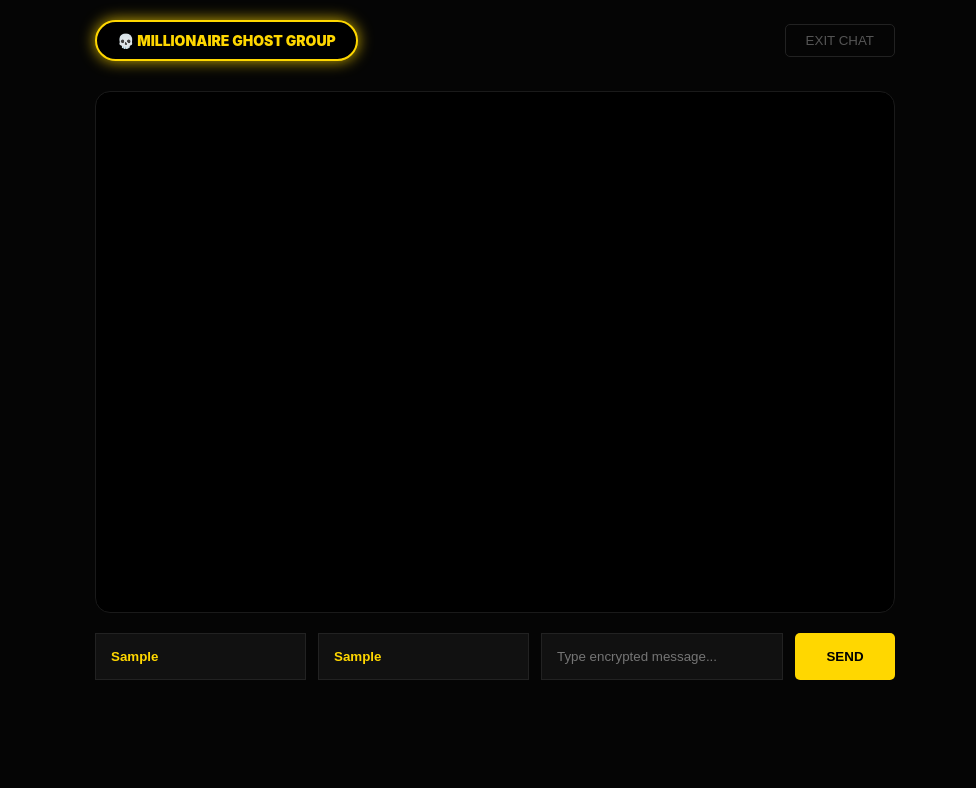
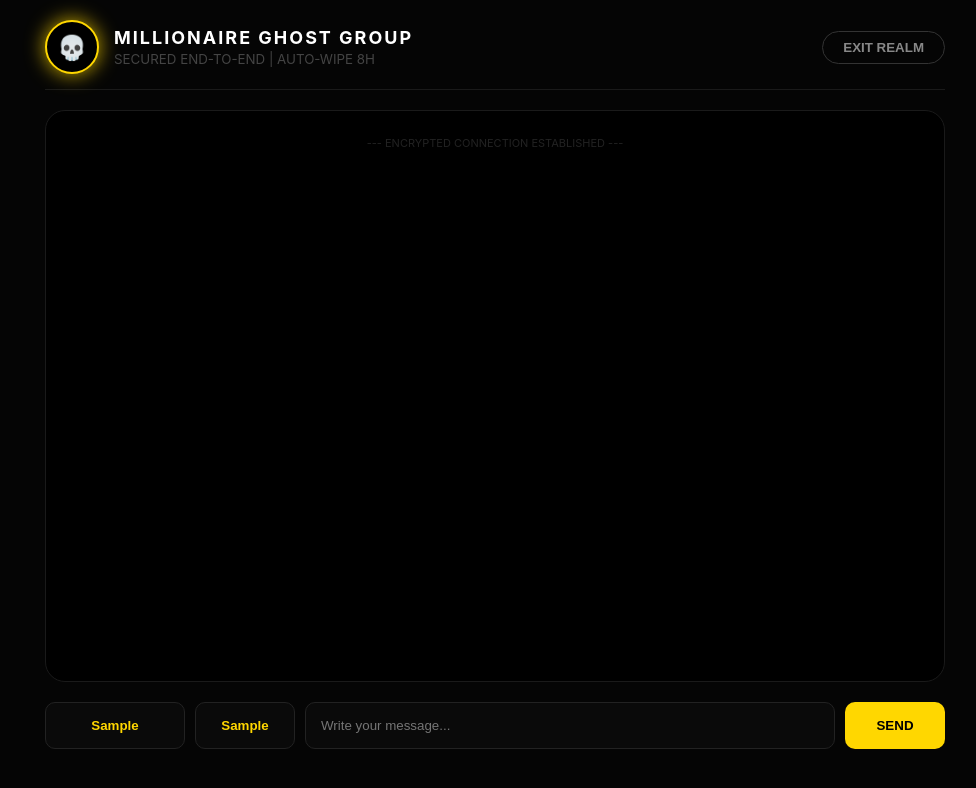
Before and after one commit to aetherplotshq/AETHER-REALMS, a plain HTML site: page ghost-chat.html in a window 1280 px wide. Both pictures are taken after typing "Sample", "Sample", "Sample" into the empty fields and a click on the button "SEND". Shown: the whole page, without its empty margins (145-1121 px from the left). Drawn offline with Linux system fonts and the light colour scheme; no server answers.

Commit message:
Update ghost-chat.html

```diff
--- a/ghost-chat.html
+++ b/ghost-chat.html
@@ -2,54 +2,103 @@
 <html lang="en">
 <head>
     <meta charset="UTF-8">
-    <title>THE MILLIONAIRE REALM | GHOST CHAT</title>
+    <meta name="viewport" content="width=device-width, initial-scale=1.0">
+    <title>GHOST GROUP | THE MILLIONAIRE REALM</title>
     <link rel="stylesheet" href="style.css">
+    <style>
+        /* Messenger Style Chat Look */
+        #chatBox {
+            height: 65vh; overflow-y: auto; background: #000;
+            border: 1px solid #1a1a1a; padding: 25px; border-radius: 20px;
+            display: flex; flex-direction: column; gap: 12px;
+            box-shadow: inset 0 0 30px rgba(0,0,0,0.9);
+        }
+        .msg-bubble {
+            max-width: 75%; padding: 12px 18px; border-radius: 18px;
+            background: #111; border: 1px solid #222; align-self: flex-start;
+            position: relative; animation: slideIn 0.3s ease;
+        }
+        .sender-id {
+            font-size: 10px; color: var(--gold); font-weight: 900;
+            margin-bottom: 4px; letter-spacing: 1px; text-transform: uppercase;
+        }
+        @keyframes slideIn { from { opacity: 0; transform: translateY(10px); } to { opacity: 1; transform: translateY(0); } }
+
+        /* Aggressive Ghost Logo Styling */
+        .ghost-header-logo {
+            width: 50px; height: 50px; background: #000; border: 2px solid var(--gold);
+            border-radius: 50%; display: flex; align-items: center; justify-content: center;
+            box-shadow: 0 0 20px var(--gold-glow); font-size: 24px;
+        }
+    </style>
 </head>
-<body style="padding:20px; background:#050505;">
-    <div style="max-width:800px; margin:0 auto;">
-        <div style="display:flex; justify-content:space-between; align-items:center; margin-bottom:30px;">
+<body style="padding:20px; background:#050505; color: #fff;">
+
+    <div style="max-width:900px; margin:0 auto;">
+        <div style="display:flex; justify-content:space-between; align-items:center; margin-bottom:20px; border-bottom: 1px solid #1a1a1a; padding-bottom: 15px;">
             <div style="display:flex; align-items:center; gap:15px;">
-                <div class="ghost-btn">💀 MILLIONAIRE GHOST GROUP</div>
+                <div class="ghost-header-logo">💀</div>
+                <div>
+                    <h2 class="gold-text" style="margin:0; font-size: 18px; letter-spacing: 2px;">MILLIONAIRE GHOST GROUP</h2>
+                    <small style="color:#444;">SECURED END-TO-END | AUTO-WIPE 8H</small>
+                </div>
             </div>
-            <button onclick="location.href='index.html'" style="background:none; border:1px solid #222; color:#555; padding:8px 20px; cursor:pointer; border-radius:5px;">EXIT CHAT</button>
+            <button onclick="location.href='index.html'" style="background:none; border:1px solid #333; color:#888; padding:8px 20px; cursor:pointer; border-radius:30px; font-weight:bold; transition:0.3s;">EXIT REALM</button>
         </div>
 
-        <div id="chatBox" class="chat-container"></div>
+        <div id="chatBox">
+            <div style="text-align:center; color:#222; font-size:11px; margin-bottom:20px;">--- ENCRYPTED CONNECTION ESTABLISHED ---</div>
+        </div>
 
-        <div style="margin-top:20px; display:grid; grid-template-columns: 1fr 1fr 2fr 100px; gap:12px;">
-            <input type="text" id="realm" placeholder="GAME REALM" style="padding:15px; background:#111; border:1px solid #222; color:var(--gold); font-weight:bold;">
-            <input type="text" id="pID" placeholder="PLOT #" style="padding:15px; background:#111; border:1px solid #222; color:var(--gold); font-weight:bold;">
-            <input type="text" id="msg" placeholder="Type encrypted message..." style="padding:15px; background:#111; border:1px solid #222; color:#fff;">
-            <button id="sendBtn" style="background:var(--gold); border:none; font-weight:900; cursor:pointer; border-radius:5px; color:#000;">SEND</button>
+        <div style="margin-top:20px; display:grid; grid-template-columns: 140px 100px 1fr 100px; gap:10px;">
+            <input type="text" id="realm" placeholder="GAME (GTA)" style="padding:15px; background:#0a0a0a; border:1px solid #222; color:var(--gold); border-radius:10px; font-weight:bold; text-align:center;">
+            <input type="text" id="pID" placeholder="PLOT #" style="padding:15px; background:#0a0a0a; border:1px solid #222; color:var(--gold); border-radius:10px; font-weight:bold; text-align:center;">
+            <input type="text" id="msg" placeholder="Write your message..." style="padding:15px; background:#0a0a0a; border:1px solid #222; color:#fff; border-radius:10px; outline:none;">
+            <button id="sendBtn" style="background:var(--gold); border:none; font-weight:900; cursor:pointer; border-radius:10px; color:#000; transition:0.3s;">SEND</button>
         </div>
     </div>
 
     <script type="module">
         import { initializeApp } from "https://www.gstatic.com/firebasejs/10.7.1/firebase-app.js";
-        import { getDatabase, ref, push, onValue } from "https://www.gstatic.com/firebasejs/10.7.1/firebase-database.js";
+        import { getDatabase, ref, push, onValue, serverTimestamp } from "https://www.gstatic.com/firebasejs/10.7.1/firebase-database.js";
 
-        const firebaseConfig = { apiKey: "AIzaSyDmMgjlpXsk0Ip5Frrlifu6bgRJNNIIYzM", databaseURL: "https://aether-realms-default-rtdb.firebaseio.com", projectId: "aether-realms" };
+        const firebaseConfig = {
+            apiKey: "AIzaSyDmMgjlpXsk0Ip5Frrlifu6bgRJNNIIYzM",
+            databaseURL: "https://aether-realms-default-rtdb.firebaseio.com",
+            projectId: "aether-realms"
+        };
+
         const app = initializeApp(firebaseConfig);
         const db = getDatabase(app);
-        const chatRef = ref(db, 'ghost_chat');
+        const chatRef = ref(db, 'ghost_messages');
 
+        // Send Message Logic
         document.getElementById('sendBtn').onclick = () => {
             const r = document.getElementById('realm').value;
             const p = document.getElementById('pID').value;
             const m = document.getElementById('msg').value;
-            if(!r || !p || !m) return;
-            push(chatRef, { sender: `REALM: ${r.toUpperCase()} | PLOT: #${p}`, text: m, time: Date.now() });
+
+            if(!r || !p || !m) { alert("Input Game & Plot #"); return; }
+
+            push(chatRef, {
+                sender: `REALM: ${r.toUpperCase()} | PLOT: #${p}`,
+                text: m,
+                timestamp: serverTimestamp()
+            });
             document.getElementById('msg').value = '';
         };
 
+        // Load Messages
         onValue(chatRef, (snap) => {
-            const box = document.getElementById('chatBox'); box.innerHTML = '';
+            const box = document.getElementById('chatBox');
+            box.innerHTML = '<div style="text-align:center; color:#222; font-size:11px; margin-bottom:20px;">--- ENCRYPTED CONNECTION ESTABLISHED ---</div>';
+
             snap.forEach(child => {
                 const d = child.val();
                 box.innerHTML += `
                     <div class="msg-bubble">
                         <div class="sender-id">${d.sender}</div>
-                        <div style="color:#eee; font-size:14px;">${d.text}</div>
+                        <div style="color:#eee; font-size:14px; line-height:1.4;">${d.text}</div>
                     </div>`;
             });
             box.scrollTop = box.scrollHeight;
```
